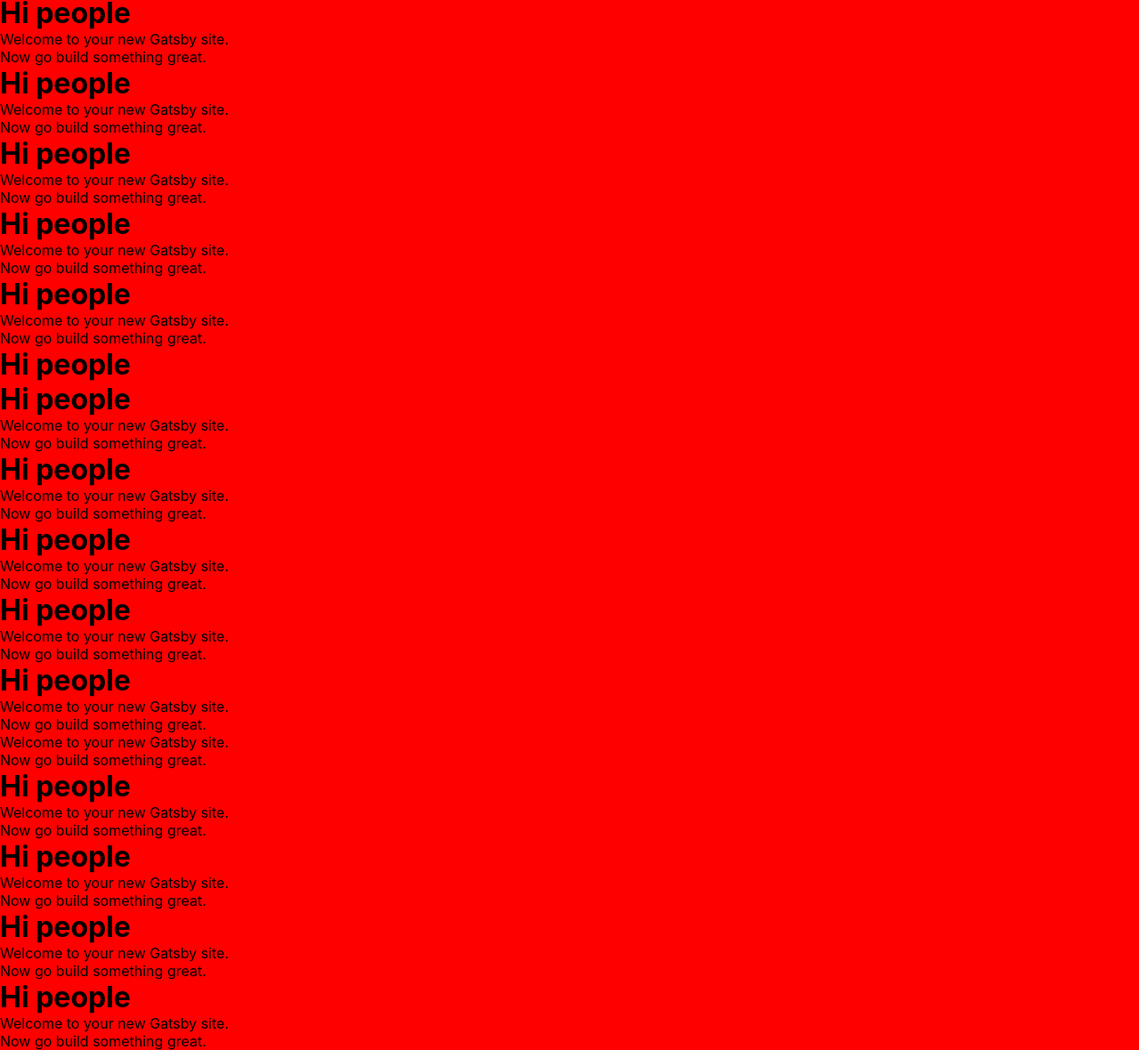
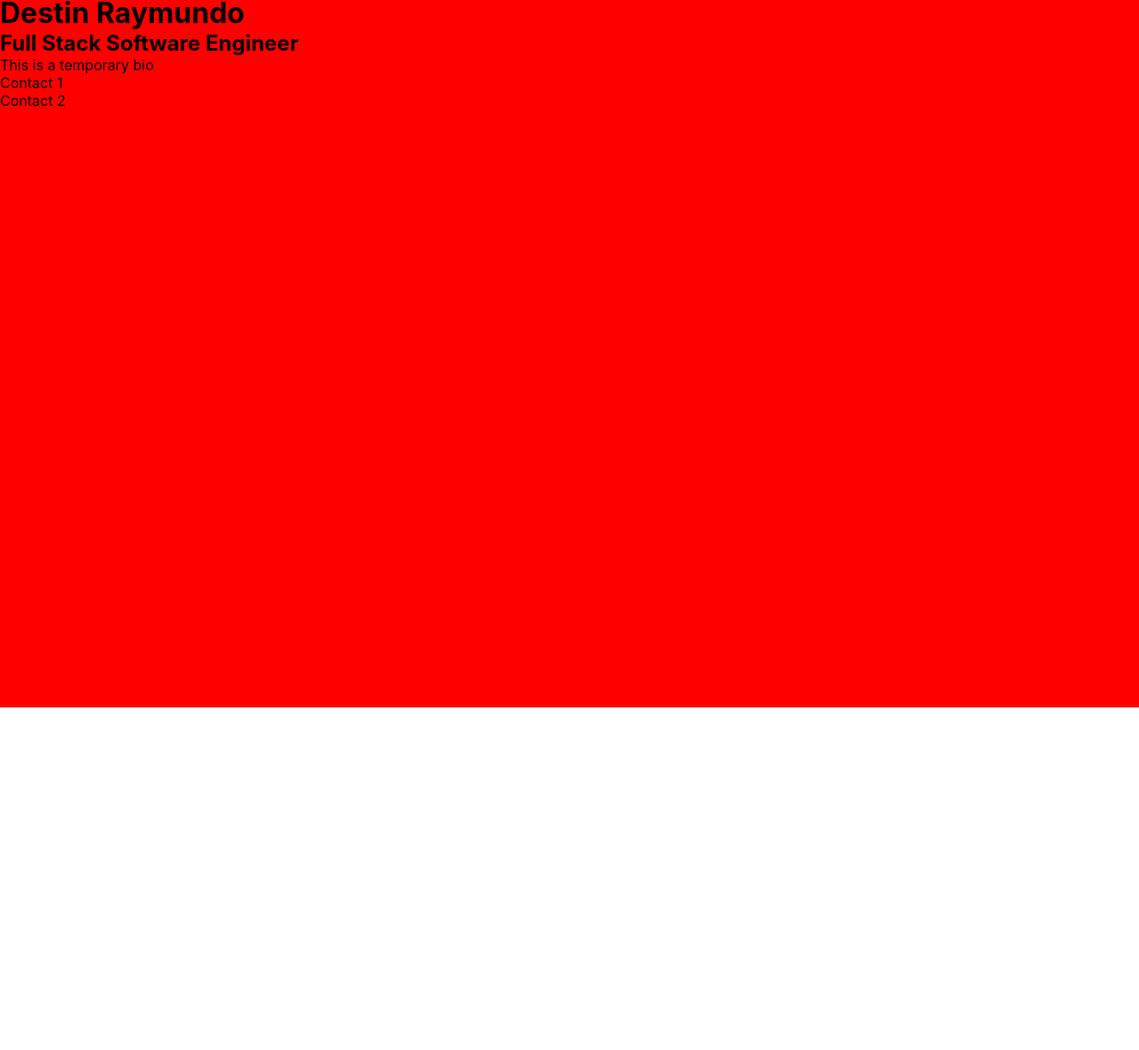
Before and after one commit to adrayv/site, a Gatsby site: page / in a window 1280 px wide. Shown: the part 5-1185 px from the top of the page at 89% size. After the commit the page ends 800 px from the top, so only its background shows below. Built offline with nearby package versions, Linux system fonts and the light colour scheme; Gatsby itself is replaced by a stand-in of ours.

Commit message:
basic skeleton

```diff
--- /dev/null
+++ b/src/components/bio.js
@@ -0,0 +1,3 @@
+import React from "react"
+
+export default () => <p>This is a temporary bio</p>
--- /dev/null
+++ b/src/components/contact.js
@@ -0,0 +1,8 @@
+import React from "react"
+
+export default () => (
+  <>
+    <p>Contact 1</p>
+    <p>Contact 2</p>
+  </>
+)
--- /dev/null
+++ b/src/components/name.js
@@ -0,0 +1,3 @@
+import React from "react"
+
+export default () => <h1>Destin Raymundo</h1>
--- /dev/null
+++ b/src/components/title.js
@@ -0,0 +1,3 @@
+import React from "react"
+
+export default () => <h2>Full Stack Software Engineer</h2>
--- a/src/pages/index.js
+++ b/src/pages/index.js
@@ -1,57 +1,19 @@
 import React from "react"
 import "src/components/index.css"
-
 import Layout from "src/components/layout"
-import SEO from "../components/seo"
+import SEO from "src/components/seo"
+import Name from "src/components/name"
+import Title from "src/components/title"
+import Bio from "src/components/bio"
+import Contact from "src/components/contact"
 
 const IndexPage = () => (
   <Layout>
     <SEO title="Home" />
-    <h1>Hi people</h1>
-    <p>Welcome to your new Gatsby site.</p>
-    <p>Now go build something great.</p>
-    <h1>Hi people</h1>
-    <p>Welcome to your new Gatsby site.</p>
-    <p>Now go build something great.</p>
-    <h1>Hi people</h1>
-    <p>Welcome to your new Gatsby site.</p>
-    <p>Now go build something great.</p>
-    <h1>Hi people</h1>
-    <p>Welcome to your new Gatsby site.</p>
-    <p>Now go build something great.</p>
-    <h1>Hi people</h1>
-    <p>Welcome to your new Gatsby site.</p>
-    <p>Now go build something great.</p>
-    <h1>Hi people</h1>
-    <h1>Hi people</h1>
-    <p>Welcome to your new Gatsby site.</p>
-    <p>Now go build something great.</p>
-    <h1>Hi people</h1>
-    <p>Welcome to your new Gatsby site.</p>
-    <p>Now go build something great.</p>
-    <h1>Hi people</h1>
-    <p>Welcome to your new Gatsby site.</p>
-    <p>Now go build something great.</p>
-    <h1>Hi people</h1>
-    <p>Welcome to your new Gatsby site.</p>
-    <p>Now go build something great.</p>
-    <h1>Hi people</h1>
-    <p>Welcome to your new Gatsby site.</p>
-    <p>Now go build something great.</p>
-    <p>Welcome to your new Gatsby site.</p>
-    <p>Now go build something great.</p>
-    <h1>Hi people</h1>
-    <p>Welcome to your new Gatsby site.</p>
-    <p>Now go build something great.</p>
-    <h1>Hi people</h1>
-    <p>Welcome to your new Gatsby site.</p>
-    <p>Now go build something great.</p>
-    <h1>Hi people</h1>
-    <p>Welcome to your new Gatsby site.</p>
-    <p>Now go build something great.</p>
-    <h1>Hi people</h1>
-    <p>Welcome to your new Gatsby site.</p>
-    <p>Now go build something great.</p>
+    <Name />
+    <Title />
+    <Bio />
+    <Contact />
   </Layout>
 )
 
```
Also changed, not shown: jsconfig.json (added, +10 -0 lines).
